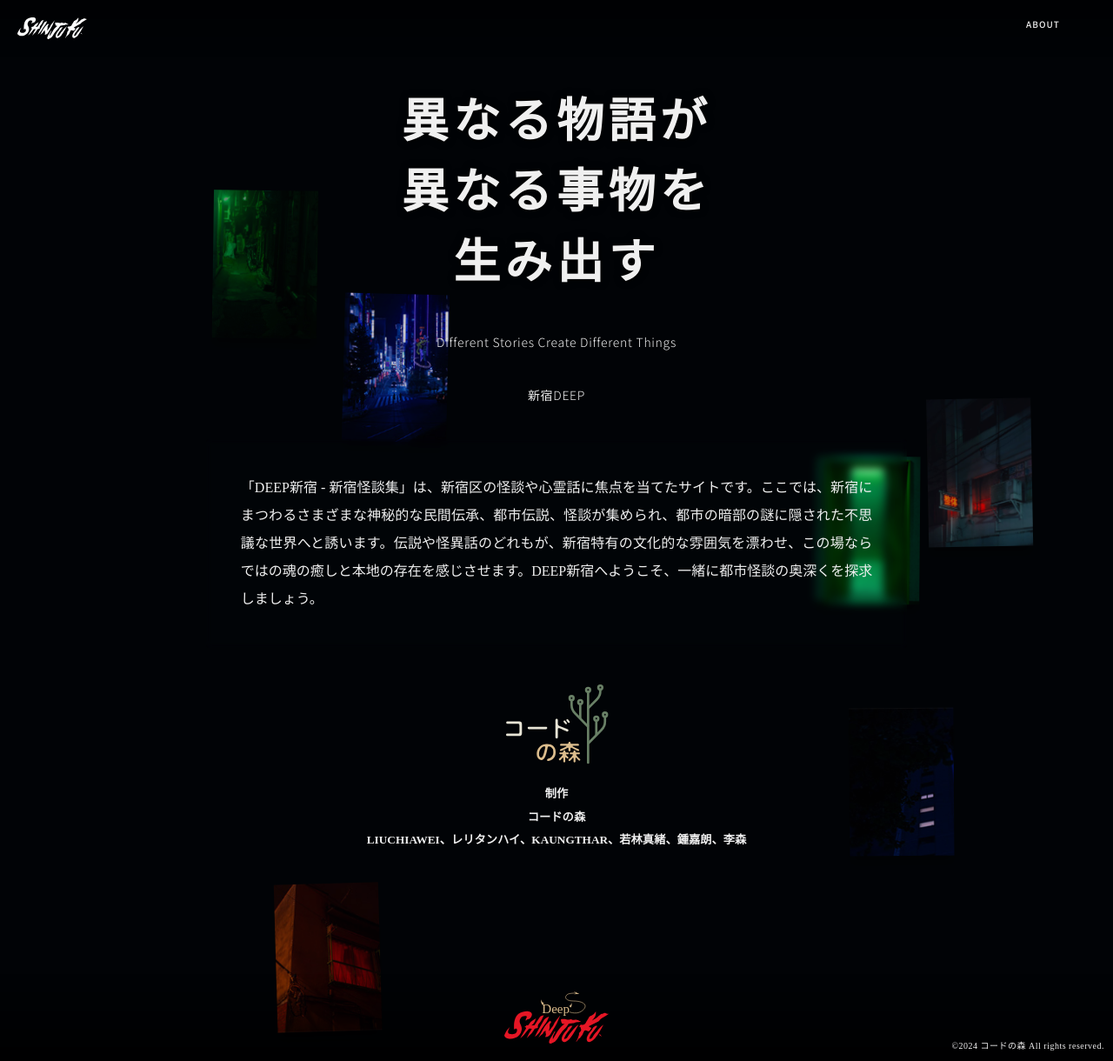
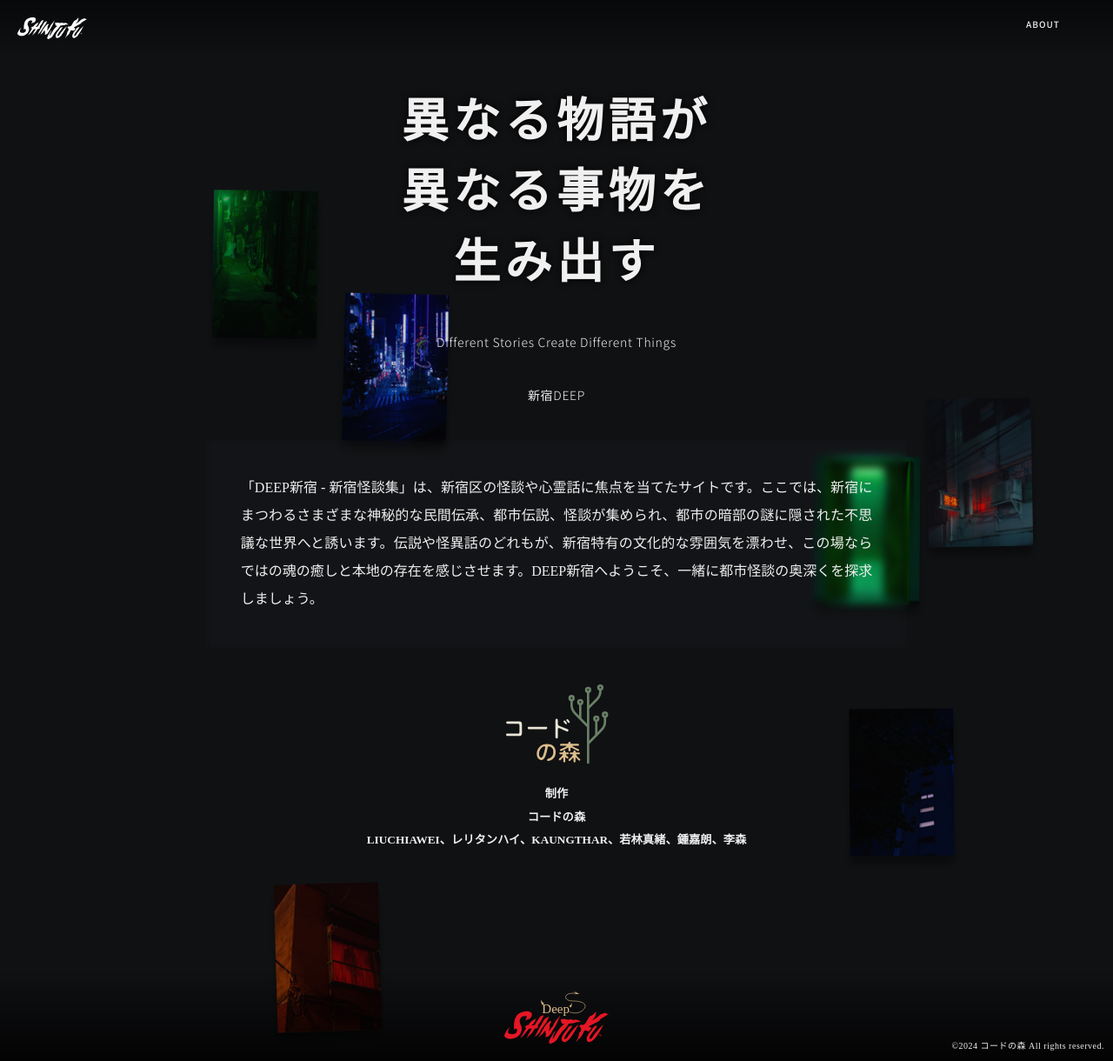
Before and after one commit to liuchiawei/Deep-Shinjuku, a PHP site: page /about.php in a window 1280 px wide. Shown: the whole page at 87% size. Run offline with PHP 8.4, Linux system fonts and the light colour scheme; some web fonts are replaced.

Commit message:
update background color

```diff
--- a/css/style.css
+++ b/css/style.css
@@ -2,7 +2,7 @@
 
 :root {
     --paper-color: #efe8dc;
-    --background-color: #010306;
+    --background-color: #101113;
     --black-color: #101010;
     --icon-color: #fff;
     --runner-duration: 30s;
```
